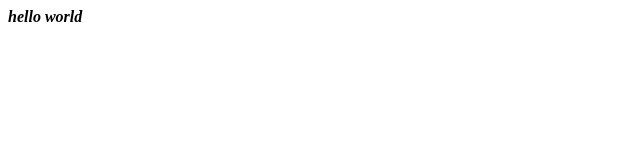
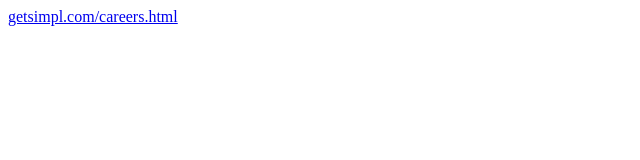
Before and after one commit to rahulmmohan/rahulmmohan.github.io, a plain HTML site: page index.html in a window 1280 px wide. Shown: the whole page, without its empty margins (0-640 px from the left). Drawn offline with Linux system fonts and the light colour scheme.

Commit message:
Update index.html

```diff
--- a/index.html
+++ b/index.html
@@ -1,3 +1,3 @@
 <html>
-  <b><i>hello world</i></b>
+<a href="https://www.getsimpl.com/careers.html" target="_blank" rel="noopener noreferrer">getsimpl.com/careers.html</a>
 </html>
```
